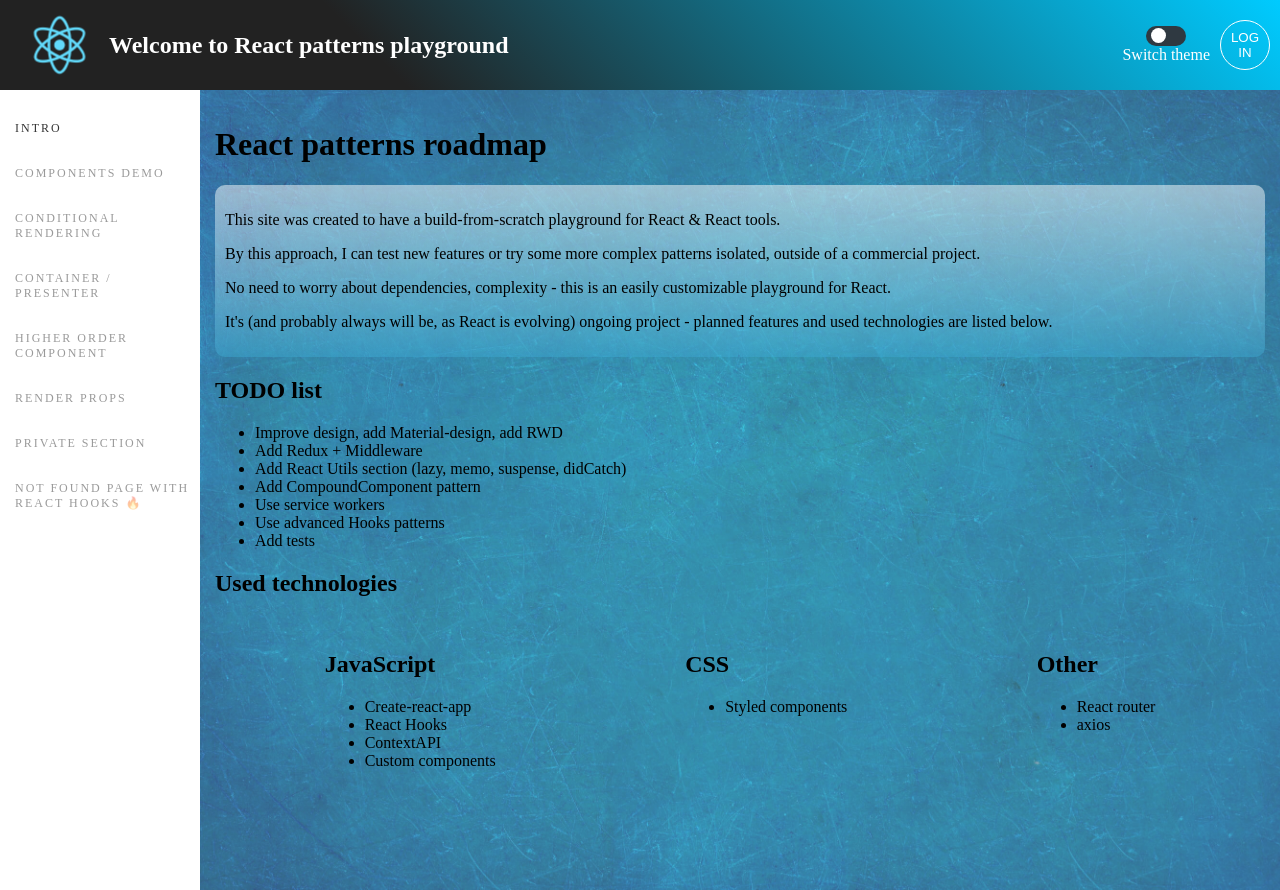
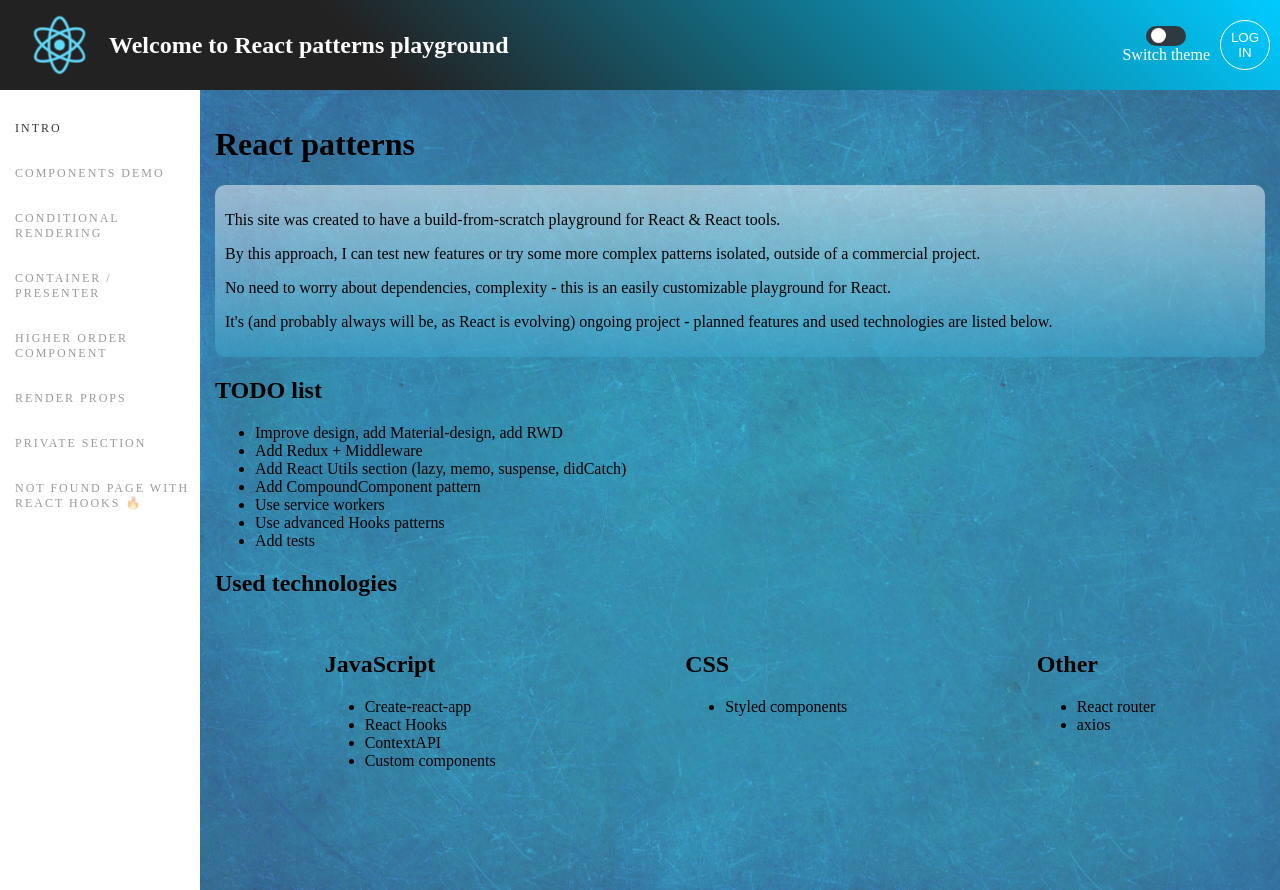
Before and after one commit to khamer1410/react-patterns, a React (Create React App) app: page / in a window 1280 px wide. Built offline with nearby package versions, Linux system fonts and the light colour scheme.

Commit message:
update readme

```diff
--- a/src/layouts/Pages/IntroPage.js
+++ b/src/layouts/Pages/IntroPage.js
@@ -4,7 +4,7 @@ import Infobox from 'components/InfoBox';
 
 export const IntroPage = () => (
   <>
-    <h1>React patterns roadmap</h1>
+    <h1>React patterns</h1>
     <Infobox>
       <span>
         <p>This site was created to have a build-from-scratch playground for React & React tools.</p>
```
Also changed, not shown: 1 other file (tests, documents, lock files or other folders).
